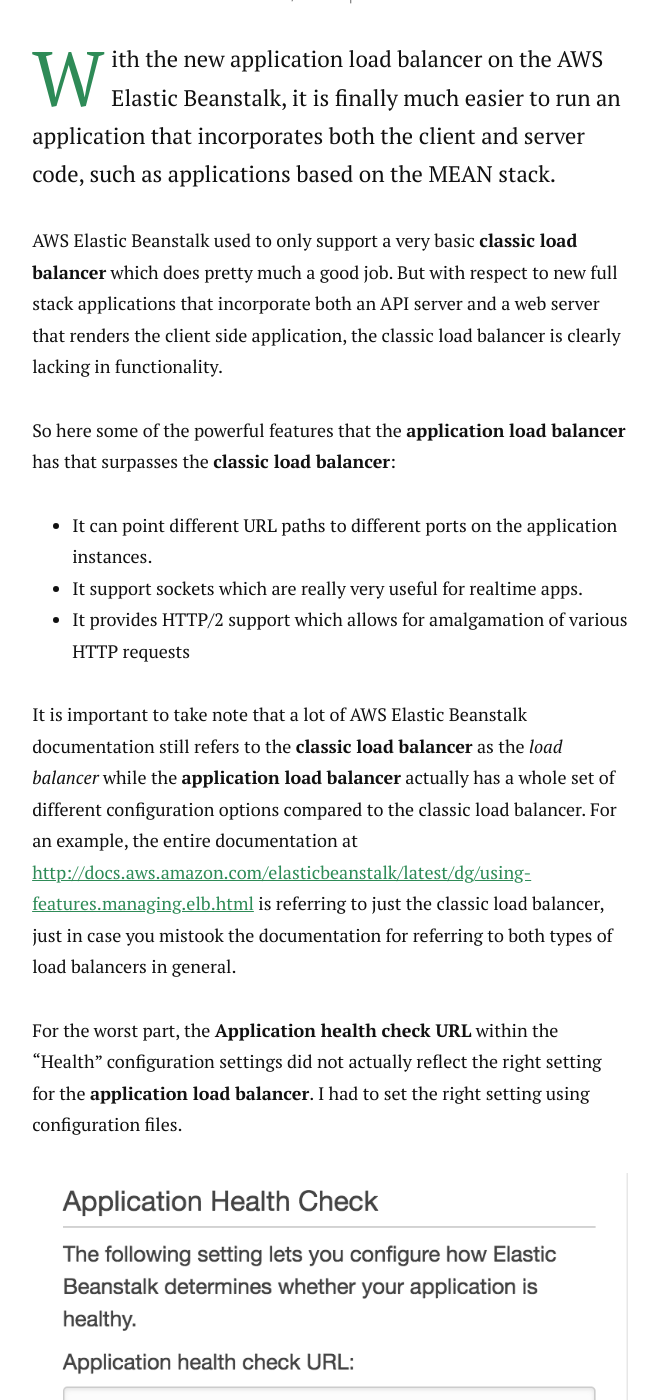
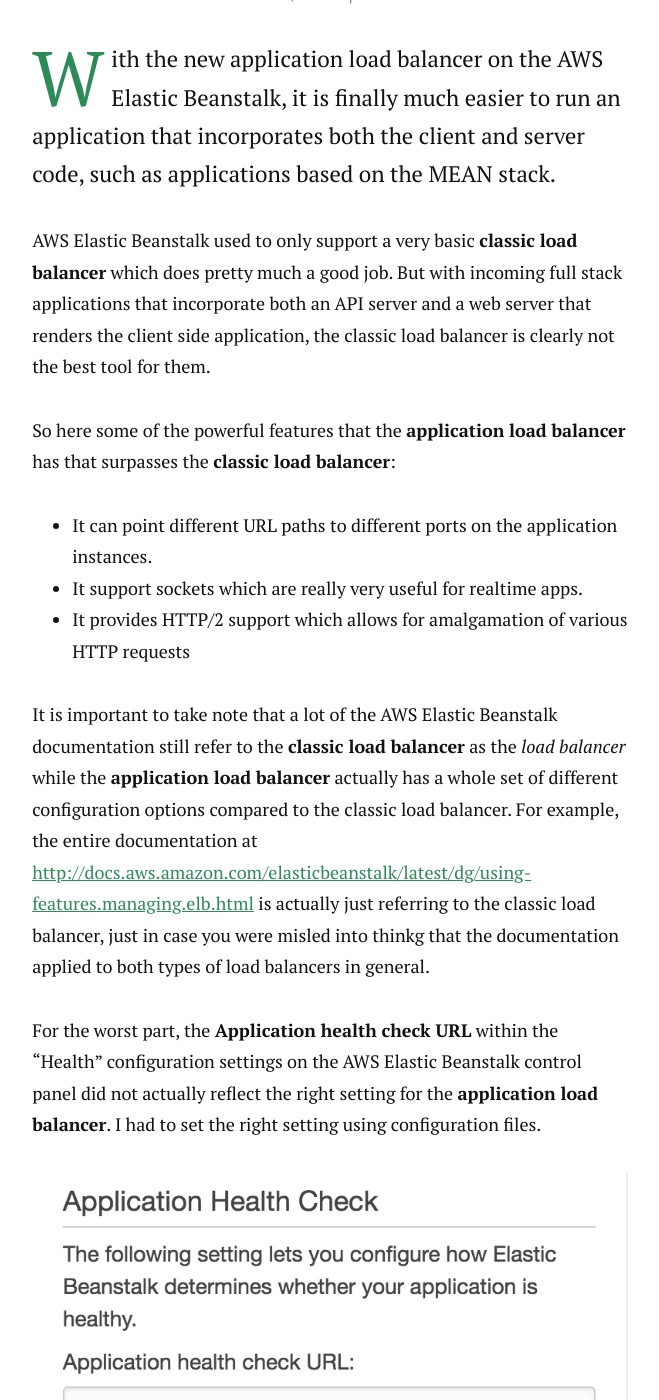
Before and after one commit to ericluwj/ericluwj.github.io, a Jekyll site: the page built from _posts/2016-12-07-configuring-an-application-load-balancer-on-aws-elastic-beanstalk.markdown, in a window 1280 px wide and 1400 px high, scrolled down 568 px. Shown: the whole window, without its empty margins (310-969 px from the left). Built offline with Jekyll 4.4.1, drawn with Linux system fonts in a browser that asks for light colours; nearby versions of some CDN libraries; some of the changed text lies outside the part shown.

Commit message:
Revised last blog article.

```diff
--- a/_posts/2016-12-07-configuring-an-application-load-balancer-on-aws-elastic-beanstalk.markdown
+++ b/_posts/2016-12-07-configuring-an-application-load-balancer-on-aws-elastic-beanstalk.markdown
@@ -1,7 +1,7 @@
 ---
 layout: post
 title:  "Configuring an Application Load Balancer on AWS Elastic Beanstalk"
-description: ""
+description: "It is important to take note that a lot of the AWS Elastic Beanstalk documentation still refer to the classic load balancer as the load balancer while the application load balancer actually has a whole set of different configuration options compared to the classic load balancer"
 date:   2016-12-07
 ---
 
@@ -18,7 +18,7 @@
 (adsbygoogle = window.adsbygoogle || []).push({});
 </script>
 
-AWS Elastic Beanstalk used to only support a very basic **classic load balancer** which does pretty much a good job. But with respect to new full stack applications that incorporate both an API server and a web server that renders the client side application, the classic load balancer is clearly lacking in functionality.
+AWS Elastic Beanstalk used to only support a very basic **classic load balancer** which does pretty much a good job. But with incoming full stack applications that incorporate both an API server and a web server that renders the client side application, the classic load balancer is clearly not the best tool for them.
 
 So here some of the powerful features that the **application load balancer** has that surpasses the **classic load balancer**:
 
@@ -26,11 +26,13 @@
 * It support sockets which are really very useful for realtime apps.
 * It provides HTTP/2 support which allows for amalgamation of various HTTP requests
 
-It is important to take note that a lot of AWS Elastic Beanstalk documentation still refers to the **classic load balancer** as the *load balancer* while the **application load balancer** actually has a whole set of different configuration options compared to the classic load balancer. For an example, the entire documentation at [http://docs.aws.amazon.com/elasticbeanstalk/latest/dg/using-features.managing.elb.html](http://docs.aws.amazon.com/elasticbeanstalk/latest/dg/using-features.managing.elb.html) is referring to just the classic load balancer, just in case you mistook the documentation for referring to both types of load balancers in general.
+It is important to take note that a lot of the AWS Elastic Beanstalk documentation still refer to the **classic load balancer** as the *load balancer* while the **application load balancer** actually has a whole set of different configuration options compared to the classic load balancer. For example, the entire documentation at [http://docs.aws.amazon.com/elasticbeanstalk/latest/dg/using-features.managing.elb.html](http://docs.aws.amazon.com/elasticbeanstalk/latest/dg/using-features.managing.elb.html) is actually just referring to the classic load balancer, just in case you were misled into thinkg that the documentation applied to both types of load balancers in general.
 
-For the worst part, the **Application health check URL** within the "Health" configuration settings did not actually reflect the right setting for the **application load balancer**. I had to set the right setting using configuration files.
+For the worst part, the **Application health check URL** within the "Health" configuration settings on the AWS Elastic Beanstalk control panel did not actually reflect the right setting for the **application load balancer**. I had to set the right setting using configuration files.
 
 <img src="{{ "/assets/img/elb.png" | prepend: site.baseurl }}" />
+
+### Steps to take after setting up an AWS EB application with an application load balancer
 
 For most applications, it would be very common to perform 2 sorts of configuration:
 
```
